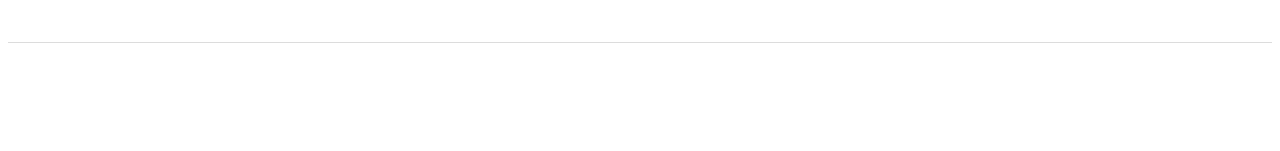
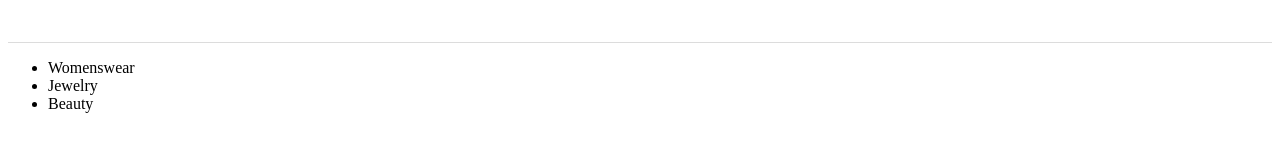
Before and after one commit to allyaro/Programming-Project, a plain HTML site: page index.html in a window 1280 px wide. Shown: the part 143-294 px from the top of the page. Drawn offline with Linux system fonts and the light colour scheme.

Commit message:
made minor change

```diff
--- a/index.html
+++ b/index.html
@@ -40,4 +40,13 @@
 			</ul>
 		</nav> -->
 	</div>
+
+	<div>
+        <ul>
+            <li>Womenswear</li>
+            <li>Jewelry</li>
+            <li>Beauty</li>
+        </ul>
+    </div>
+
 </body>
```
